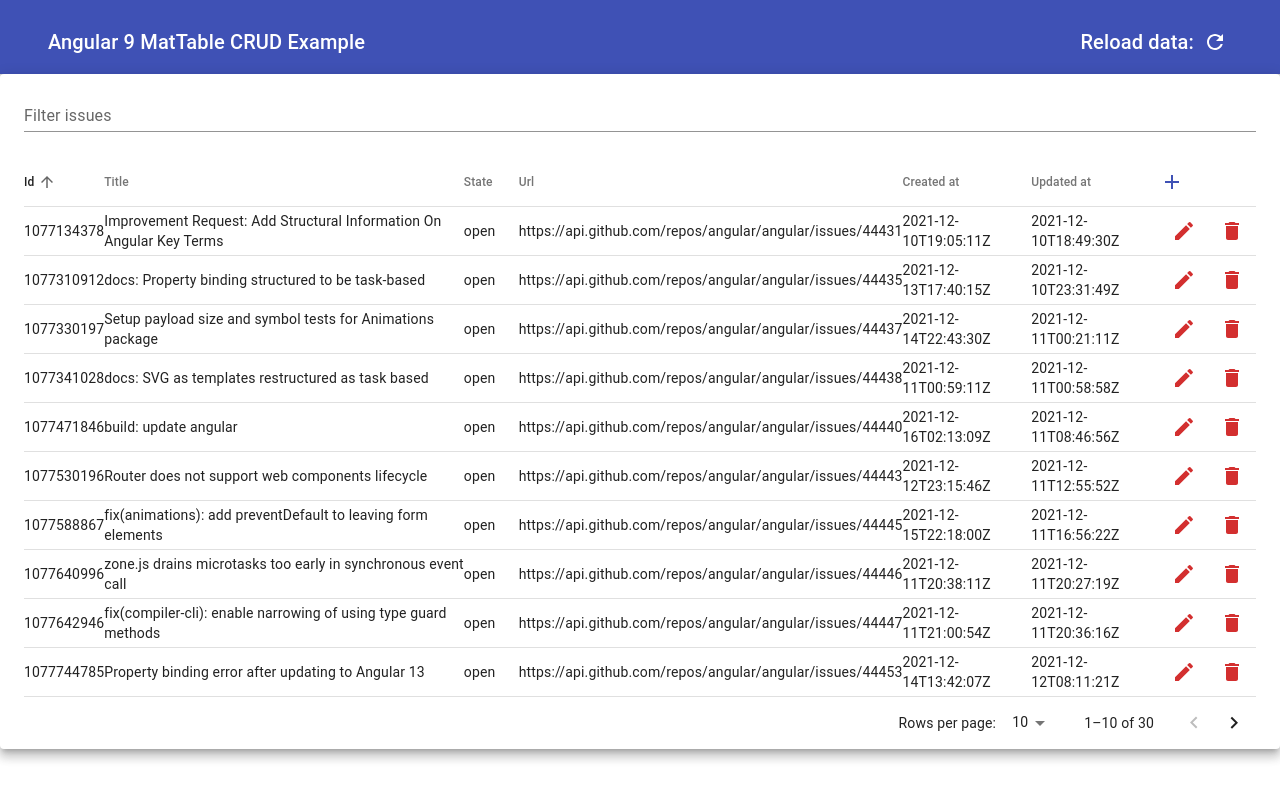
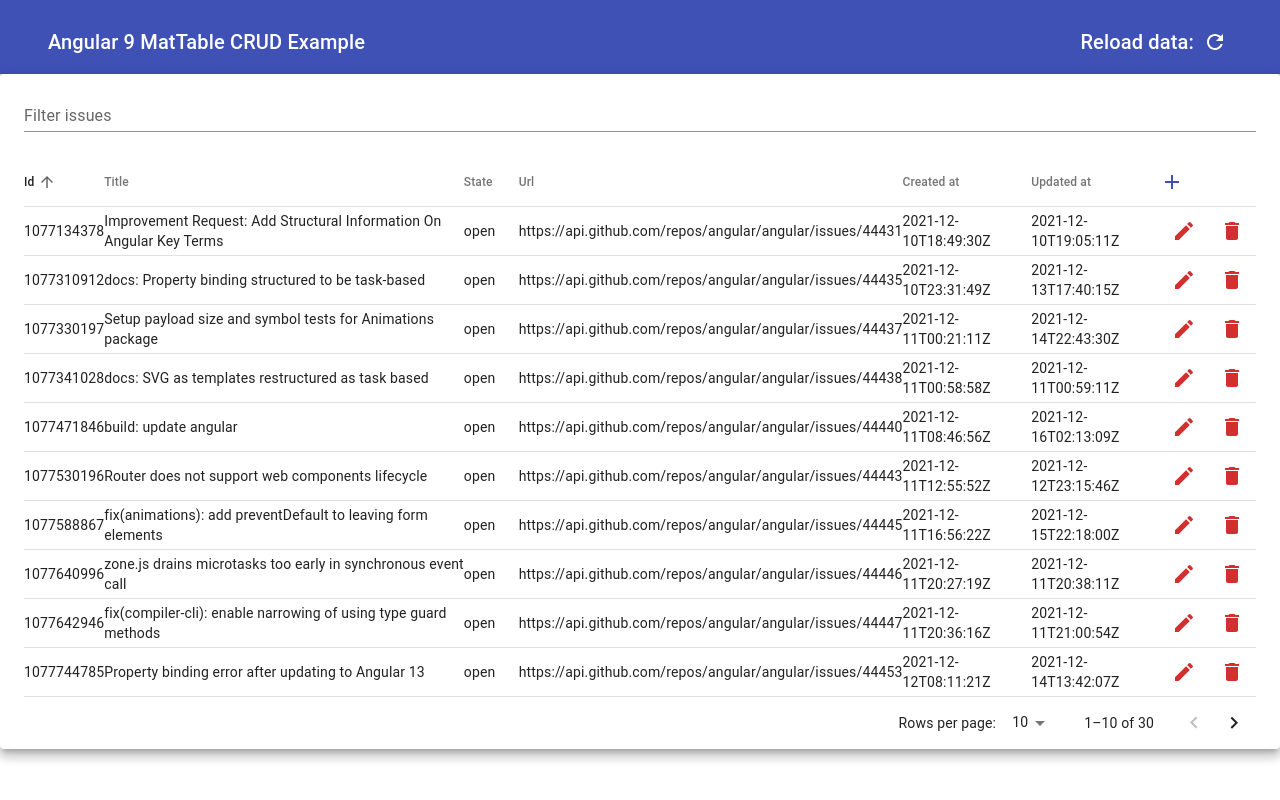
Before and after one commit to andresfelipear/React-FinalProyect, a React (Create React App) app: page / in a window 1280 px wide. Built offline with nearby package versions, Linux system fonts and the light colour scheme.

Commit message:
same activity, just fixed one gramatic error

```diff
--- a/src/components/createIssue/CreateIssue.jsx
+++ b/src/components/createIssue/CreateIssue.jsx
@@ -1,4 +1,4 @@
-import React, { useState, useEffect } from 'react'
+import React, { useState } from 'react'
 import { Container, Box, TextField, Button, Stack } from "@mui/material"
 import "./CreateIssue.css"
 import { Controller, useForm } from "react-hook-form";
@@ -15,7 +15,7 @@
         url:"",
         state:"",
         created_at:"",
-        update_at:""
+        updated_at:""
     }
 
     const issue= props.issue!=0?props.issue:backupIssue;
@@ -183,8 +183,9 @@
                             variant="standard"
                             fullWidth
                             color="error"
+                            value={value}
                             onChange={onChange}
-                            value={value}
+
                         />
                     )}
                 />
--- a/src/components/searchBar/SearchBar.jsx
+++ b/src/components/searchBar/SearchBar.jsx
@@ -2,8 +2,6 @@
 import { Container, TextField, Box } from "@mui/material"
 import { useDispatch } from 'react-redux'
 import {filter_issues} from "../../redux/actions"
-import { useState } from 'react'
-import { set } from 'react-hook-form'
 
 function SearchBar() {
     const dispatch = useDispatch()
--- a/src/components/table/TablePy.jsx
+++ b/src/components/table/TablePy.jsx
@@ -1,4 +1,4 @@
-import React, { useEffect, useState } from 'react'
+import React, { useState } from 'react'
 import {
     Table,
     TableBody,
@@ -6,7 +6,6 @@
     TableCell,
     TablePagination,
     IconButton,
-    Box,
     Stack,
 } from "@mui/material"
 import { Edit, Delete } from "@mui/icons-material"
@@ -87,8 +86,8 @@
                                     <TableCell>{issue.title}</TableCell>
                                     <TableCell>{issue.state}</TableCell>
                                     <TableCell>{issue.url}</TableCell>
+                                    <TableCell>{issue.created_at}</TableCell>
                                     <TableCell>{issue.updated_at}</TableCell>
-                                    <TableCell>{issue.created_at}</TableCell>
                                     <TableCell>
                                         <Stack direction="row">
                                             <IconButton
```
